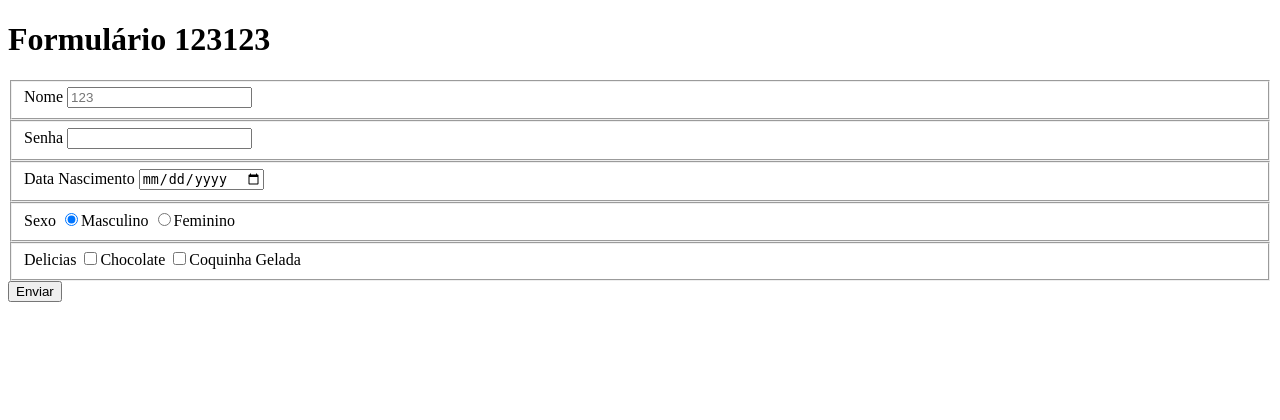
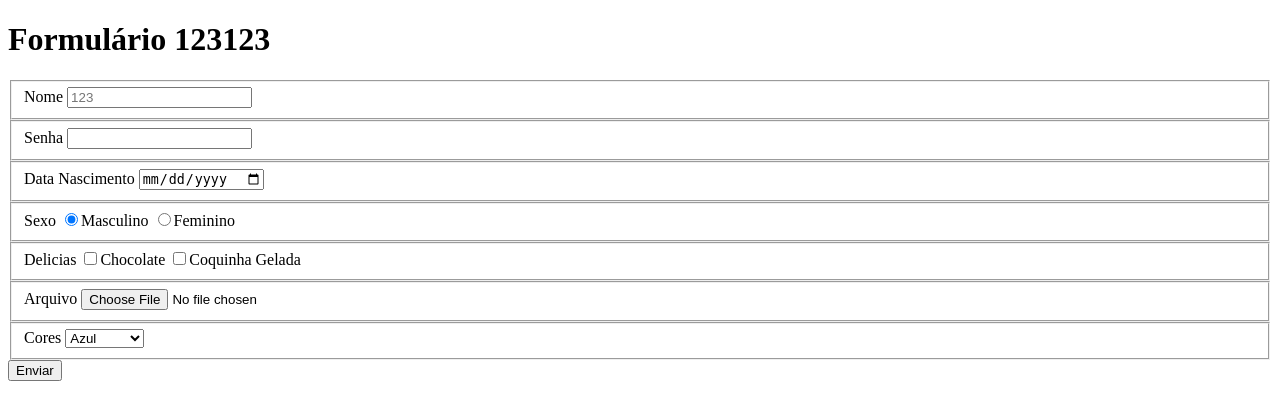
Before and after one commit to waltercoan/DESWEB-2-2023, a Flask app: page / in a window 1280 px wide. Shown: the top 420 px of the page. Run offline with Flask 3, Linux system fonts and the light colour scheme.

Commit message:
file upload  e select

```diff
--- a/formularios/server.py
+++ b/formularios/server.py
@@ -18,6 +18,10 @@ def servidor():
     print(dados.get('sexo'))
     print(dados.get('chocolate'))
     print(dados.get('coca'))
+    print(dados.get('arquivo'))
+    meuarquivo = request.files['arquivo']
+    if meuarquivo.filename != '':
+        meuarquivo.save('C:/TEMP/' + meuarquivo.filename)
 
-
+    print(dados.get('cores'))
     return ''
--- a/formularios/templates/formulario.html
+++ b/formularios/templates/formulario.html
@@ -5,7 +5,8 @@
     </head>
     <body>
         <h1>Formulário 123123</h1>
-        <form action="/servidor" method="POST">
+        <form action="/servidor" method="POST"
+            enctype="multipart/form-data">
 
             <input type="hidden" name="id" value="1">
 
@@ -32,6 +33,18 @@
                 <input type="checkbox" name="chocolate" value="chocolate">Chocolate
                 <input type="checkbox" name="coca" value="coca">Coquinha Gelada
             </fieldset>
+            <fieldset>
+                <label for="txtarquivo">Arquivo</label>
+                <input type="file" name="arquivo" id="txtarquivo">
+            </fieldset>
+            <fieldset>
+                <label for="txtcores">Cores</label>
+                <select name="cores" id="txtcores">
+                    <option value="1">Azul</option>
+                    <option value="2">Verde</option>
+                    <option value="3">Vermelho</option>
+                </select>
+            </fieldset>
             <input type="submit" value="Enviar">
         </form>
     </body>
```
